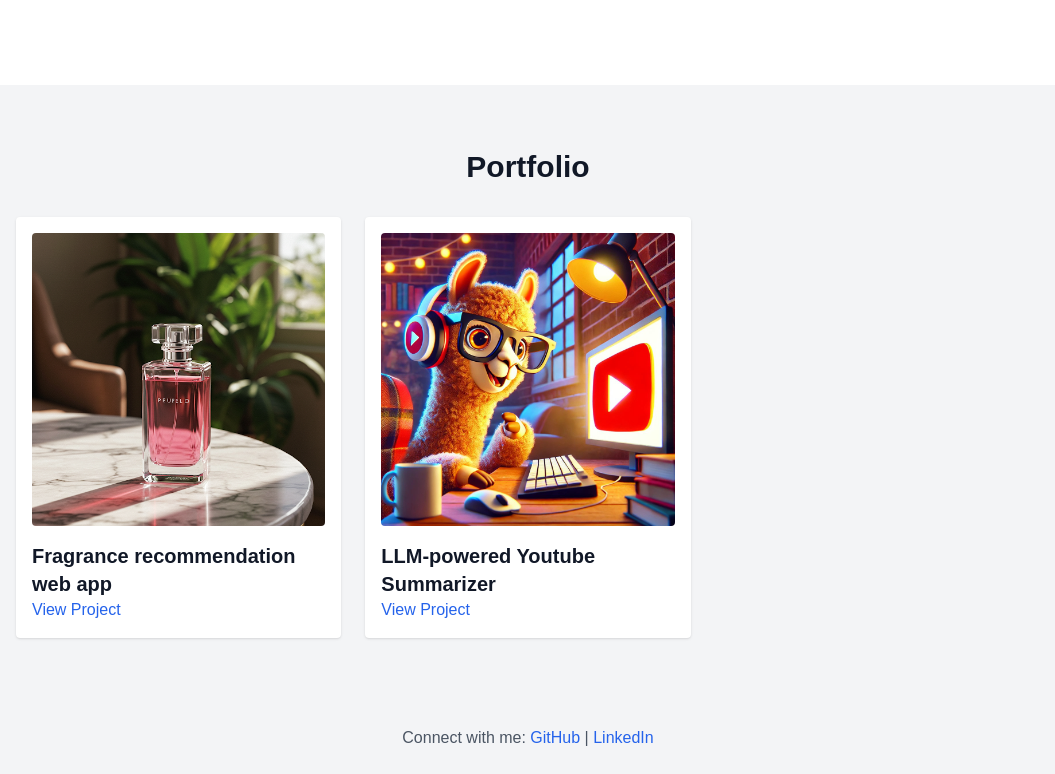
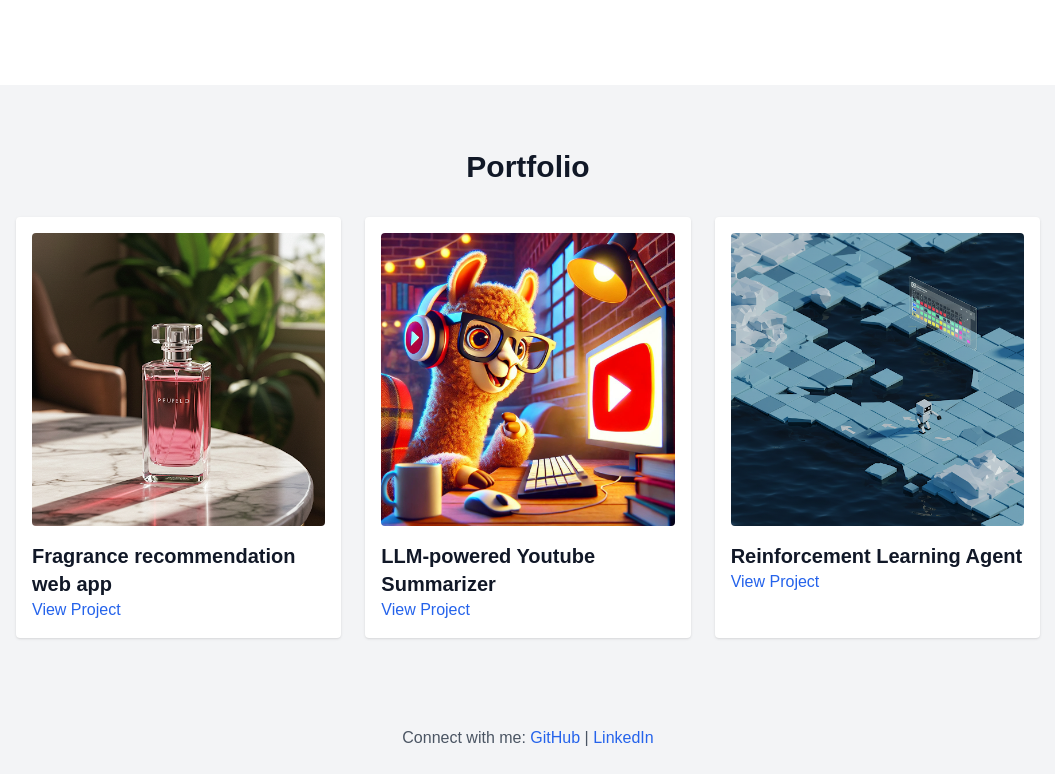
Before and after one commit to Selim321/website, a plain HTML site: page index.html in a window 1280 px wide. Shown: the part 1431-2205 px from the top of the page, without its empty margins (112-1167 px from the left). Drawn offline with nearby package versions, Linux system fonts and the light colour scheme.

Commit message:
added a project

```diff
--- a/index.html
+++ b/index.html
@@ -68,6 +68,11 @@
                 <h3 class="text-xl font-semibold mt-4">LLM-powered Youtube Summarizer</h3>
                 <a href="https://github.com/Selim321/youtube-summarizer-llm" target="_blank" rel="noopener noreferrer" class="text-blue-600">View Project</a>
             </div>
+            <div class="bg-white p-4 shadow rounded">
+                <img src="/images/frozen-lake.png" alt="frozen-lake" class="rounded">
+                <h3 class="text-xl font-semibold mt-4">Reinforcement Learning Agent</h3>
+                <a href="https://github.com/Selim321/learning-agent" target="_blank" rel="noopener noreferrer" class="text-blue-600">View Project</a>
+            </div>
         </div>
     </section>
 
```
Also changed, not shown: images/frozen-lake.png (added).
